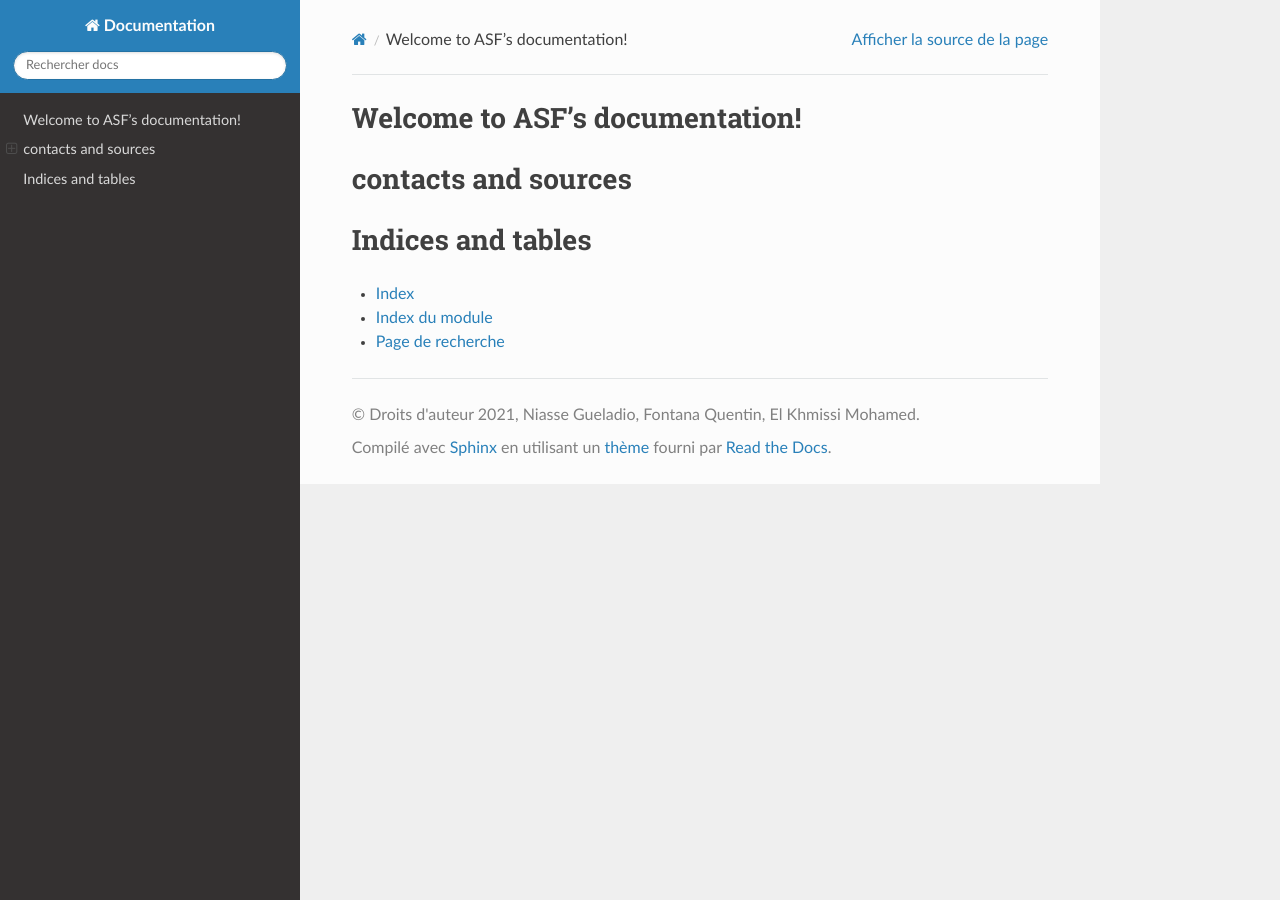
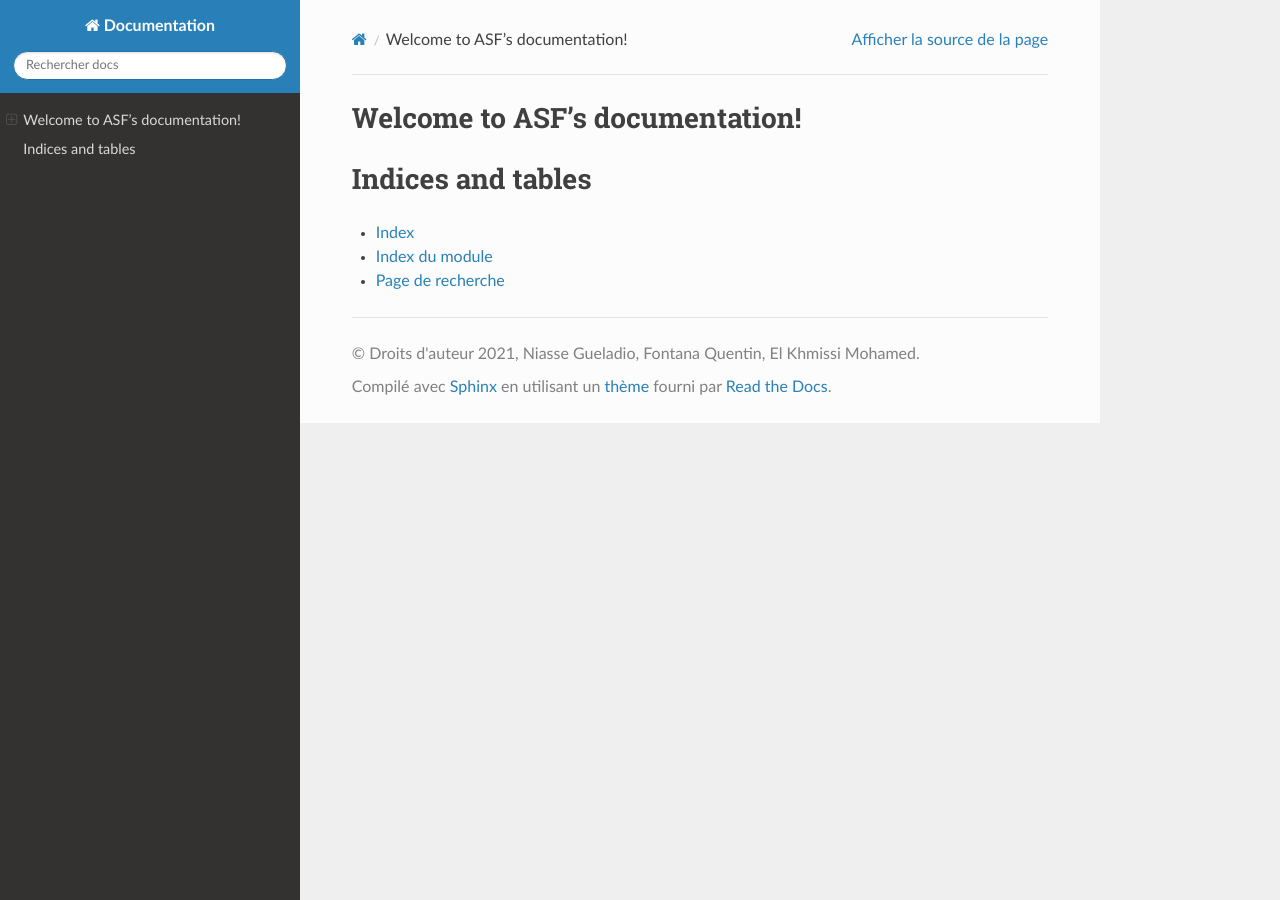
Before and after one commit to trntino/Project, a Sphinx documentation site: the page built from doc/source/index.rst, in a window 1280 px wide. Built offline with Sphinx 7.4.7 and the Read the Docs theme 2.0.0, drawn with Linux system fonts in a browser that asks for light colours; pages that are not in the unit, such as notebooks, are missing from menus; the version number could not be read and is left out.

```diff
--- a/doc/source/conf.py
+++ b/doc/source/conf.py
@@ -30,8 +30,7 @@ release = 'Niasse Gueladio'
 # Add any Sphinx extension module names here, as strings. They can be
 # extensions coming with Sphinx (named 'sphinx.ext.*') or your custom
 # ones.
-extensions = [
-]
+extensions = ['sphinx_rtd_theme',]
 
 # Add any paths that contain templates here, relative to this directory.
 templates_path = ['_templates']
@@ -46,7 +45,8 @@ language = 'fr'
 # List of patterns, relative to source directory, that match files and
 # directories to ignore when looking for source files.
 # This pattern also affects html_static_path and html_extra_path.
-exclude_patterns = []
+exclude_patterns = ['sphinx.ext.githubpages',
+    'sphinx.ext.autodoc',  # <== Notre nouvelle extension]
 
 
 # -- Options for HTML output -------------------------------------------------
--- a/doc/source/index.rst
+++ b/doc/source/index.rst
@@ -8,11 +8,10 @@ Welcome to ASF's documentation!
 
 .. toctree::
    :maxdepth: 2
-   :caption: Contents: Handling of a dataset of the French road company
+   :caption: Handling of a dataset of the French road company
 
-   Problem/ASF
-contacts and sources
-==================================
+   objectif/objectif.rst
+
 
 .. toctree::
    :maxdepth: 2
```
Also changed, not shown: doc/source/objectif/fichier.rst (added).
